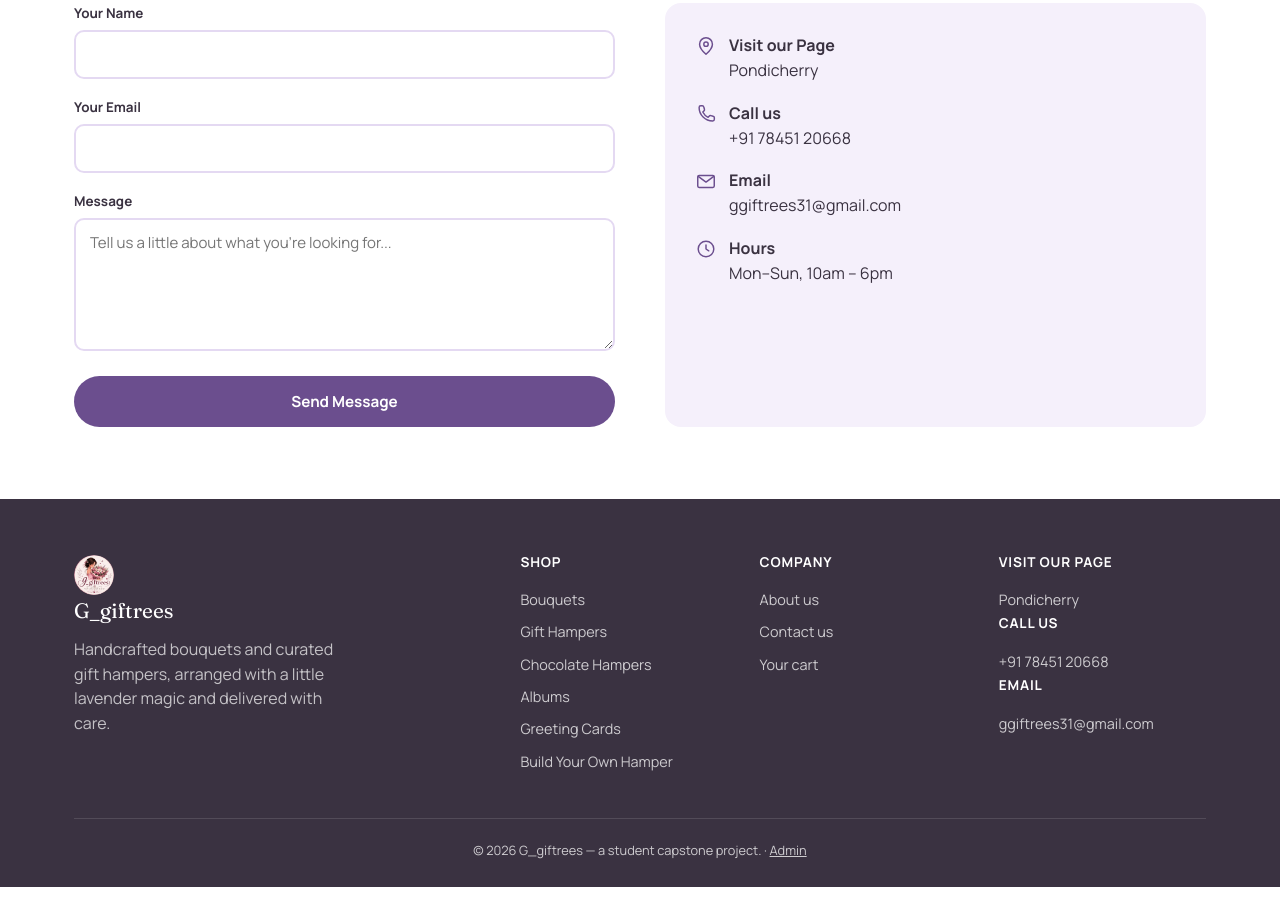
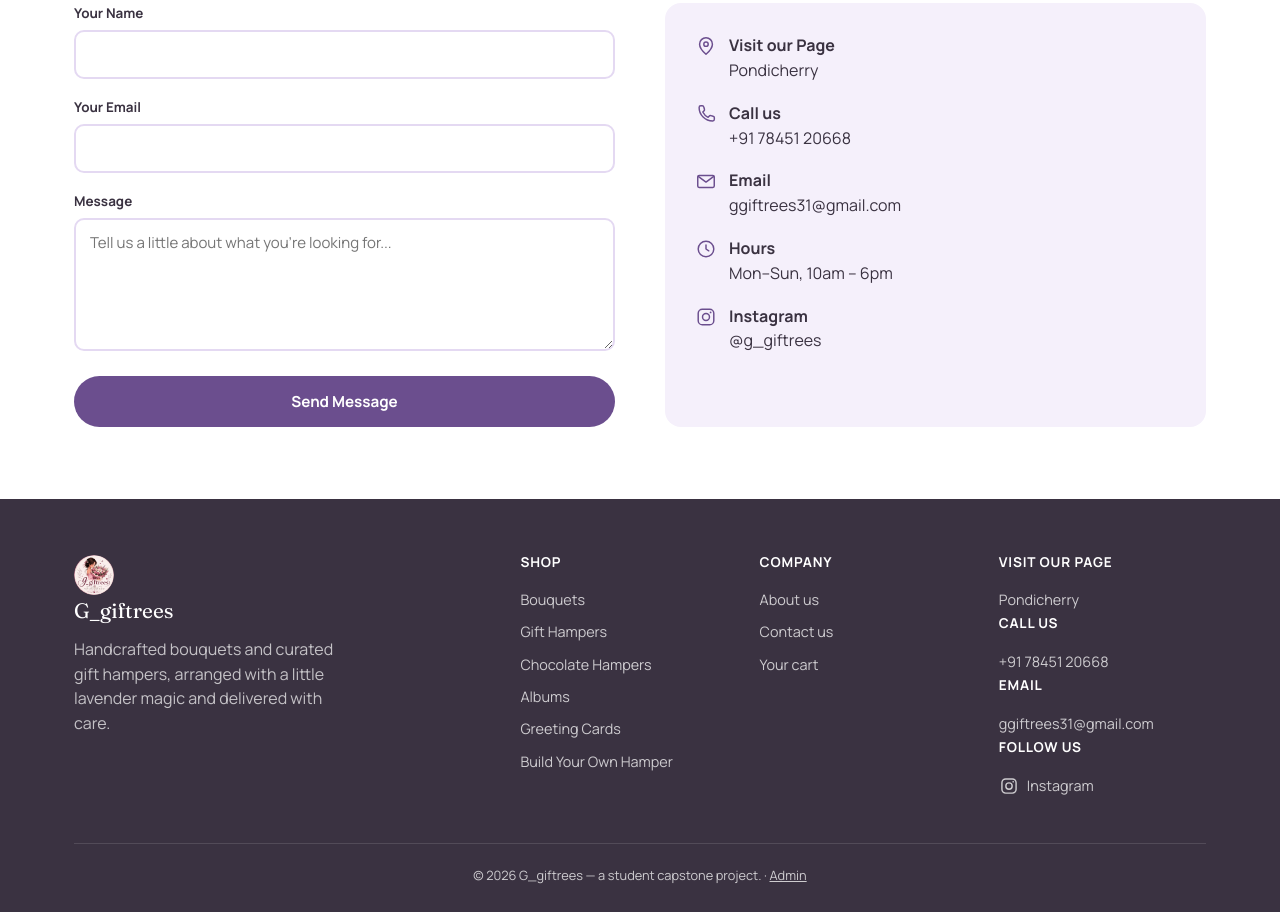
Before and after one commit to kathiravanagit/Bloom-Gifts, a website: page frontend/contact.html in a window 1280 px wide. Shown: the part 277-1189 px from the top of the page. Before the commit the page ends 1164 px from the top, so only its background shows below. Drawn offline with Linux system fonts and the light colour scheme.

Commit message:
feat: add Instagram link to footer and contact page with logo

```diff
--- a/frontend/contact.html
+++ b/frontend/contact.html
@@ -53,6 +53,10 @@
           <span class="icon"><svg viewBox="0 0 24 24" width="22" height="22" fill="none" stroke="currentColor" stroke-width="1.6" stroke-linecap="round" stroke-linejoin="round"><circle cx="12" cy="12" r="8.5"/><path d="M12 7.5V12l3 2"/></svg></span>
           <div><strong>Hours</strong><br>Mon&ndash;Sun, 10am &ndash; 6pm</div>
         </div>
+        <div class="row">
+          <span class="icon"><svg viewBox="0 0 24 24" width="22" height="22" fill="none" stroke="currentColor" stroke-width="1.6" stroke-linecap="round" stroke-linejoin="round"><rect x="3.5" y="3.5" width="17" height="17" rx="4.5"/><circle cx="12" cy="12" r="3.8"/><circle cx="17" cy="7" r="1" fill="currentColor" stroke="none"/></svg></span>
+          <div><strong>Instagram</strong><br><a href="https://www.instagram.com/g_giftrees?igsi=cWxlZjJ5c2I4dzI3" target="_blank" rel="noopener">@g_giftrees</a></div>
+        </div>
       </div>
     </div>
   </div>
--- a/frontend/js/shared.js
+++ b/frontend/js/shared.js
@@ -78,6 +78,7 @@ function showToast(message) {
 const BRAND_MARK_SVG = '<svg viewBox="0 0 24 24" width="18" height="18"><circle cx="12" cy="7.5" r="3.4" fill="white"/><circle cx="12" cy="16.5" r="3.4" fill="white"/><circle cx="7.5" cy="12" r="3.4" fill="white"/><circle cx="16.5" cy="12" r="3.4" fill="white"/><circle cx="12" cy="12" r="3.6" fill="#C9A227"/></svg>';
 const BAG_ICON_SVG = '<svg viewBox="0 0 24 24" width="18" height="18" fill="none" stroke="currentColor" stroke-width="1.7" stroke-linecap="round" stroke-linejoin="round"><path d="M6 8h12l-1 12a2 2 0 0 1-2 1.8H9A2 2 0 0 1 7 20L6 8Z"/><path d="M9 8V6a3 3 0 0 1 6 0v2"/></svg>';
 const MENU_ICON_SVG = '<svg viewBox="0 0 24 24" width="20" height="20" fill="none" stroke="currentColor" stroke-width="1.8" stroke-linecap="round"><path d="M4 7h16M4 12h16M4 17h16"/></svg>';
+const INSTAGRAM_ICON_SVG = '<svg viewBox="0 0 24 24" width="20" height="20" fill="none" stroke="currentColor" stroke-width="1.7" stroke-linecap="round" stroke-linejoin="round"><rect x="3.5" y="3.5" width="17" height="17" rx="4.5"/><circle cx="12" cy="12" r="3.8"/><circle cx="17" cy="7" r="1" fill="currentColor" stroke="none"/></svg>';
 
 const NAV_LINKS = [
   { href: 'index.html', label: 'Home', page: 'home' },
@@ -144,6 +145,8 @@ function renderFooter() {
           <a href="tel:+917845120668">+91 78451 20668</a>
           <h4>Email</h4>
           <a href="mailto:ggiftrees31@gmail.com">ggiftrees31@gmail.com</a>
+          <h4>Follow us</h4>
+          <a href="https://www.instagram.com/g_giftrees?igsi=cWxlZjJ5c2I4dzI3" target="_blank" rel="noopener" style="display:inline-flex; align-items:center; gap:8px;">${INSTAGRAM_ICON_SVG} Instagram</a>
         </div>
       </div>
       <div class="footer-bottom">&copy; ${new Date().getFullYear()} G_giftrees &mdash; a student capstone project. &middot; <a href="admin-login.html" style="color:inherit; text-decoration:underline;">Admin</a></div>
```
